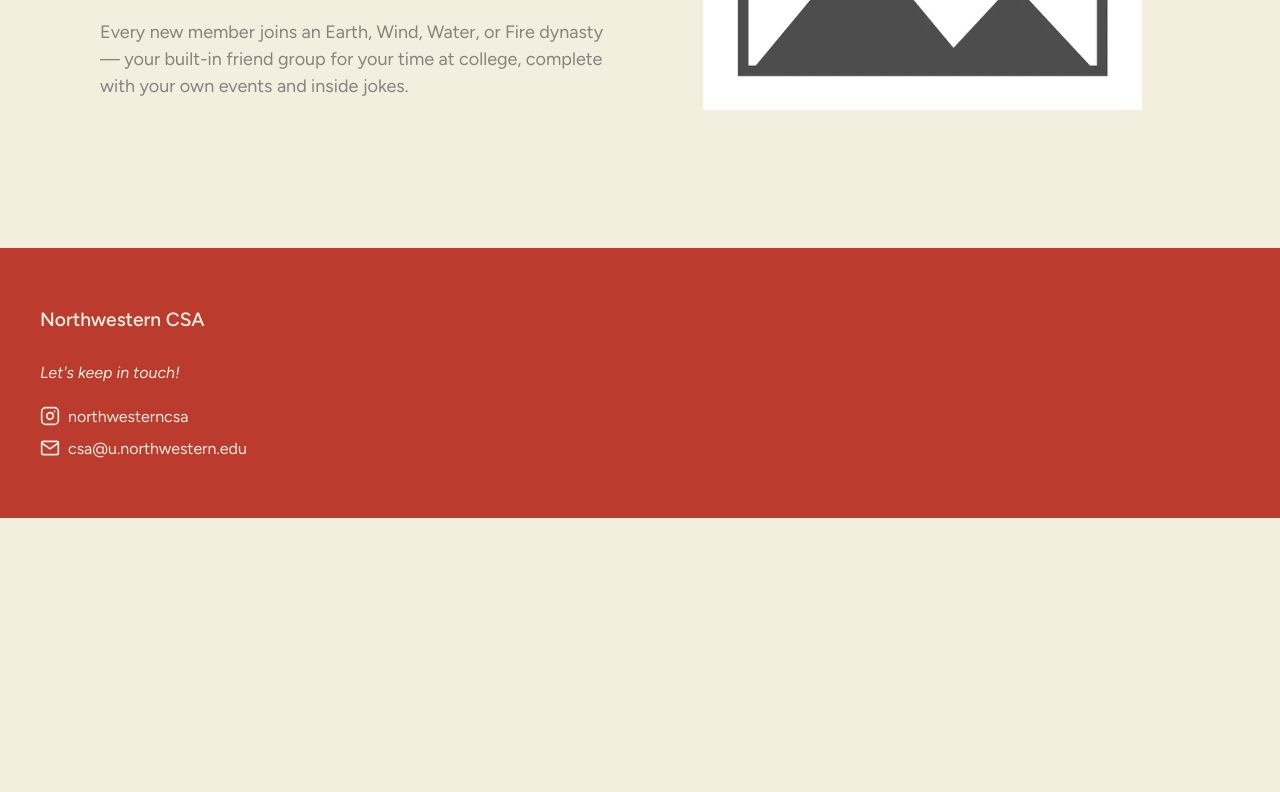
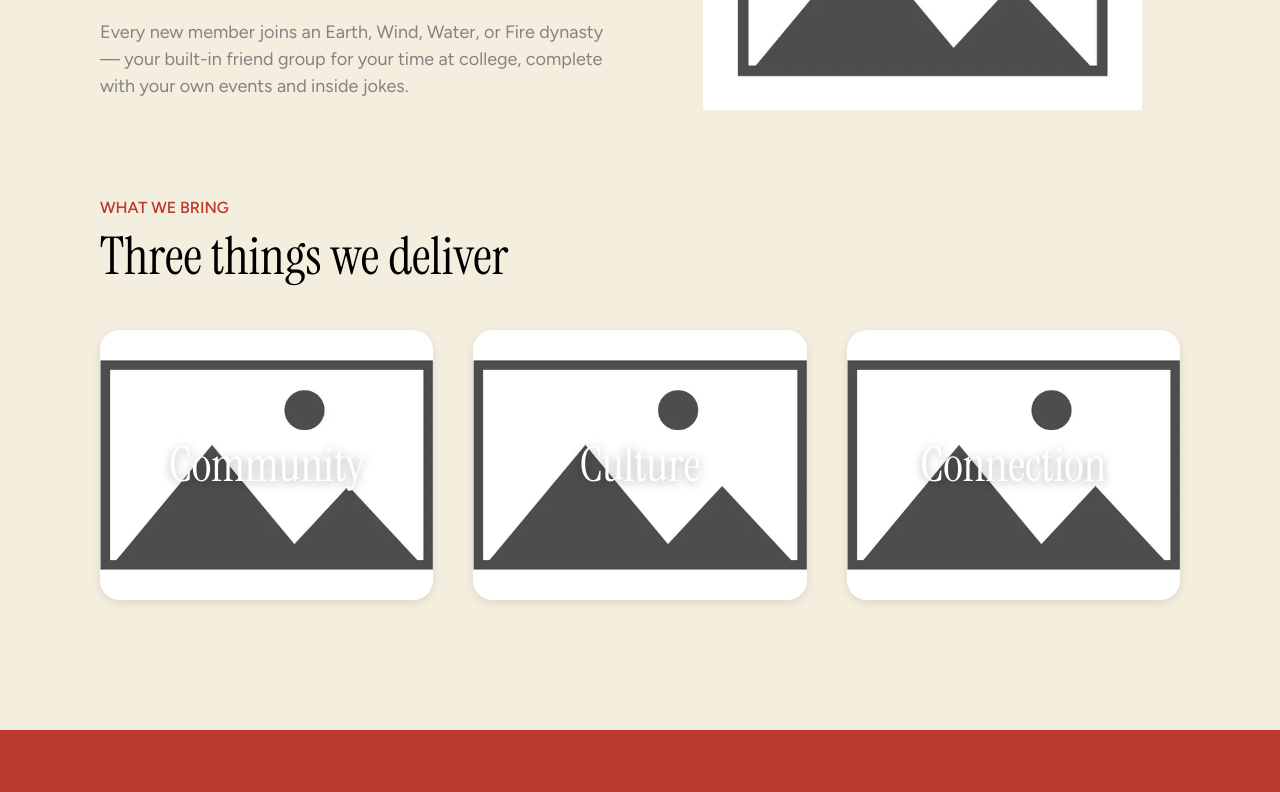
Before and after one commit to ariashi15/csa-website, a React (Vite) app: page /about in a window 1280 px wide. Shown: the part 382-1174 px from the top of the page. Before the commit the page ends 900 px from the top, so only its background shows below. Built offline with nearby package versions, Linux system fonts and the light colour scheme.

Commit message:
about section 2

```diff
--- a/src/pages/About.css
+++ b/src/pages/About.css
@@ -0,0 +1,44 @@
+.about-features {
+  margin-top: 80px;
+}
+
+.about-features__images-container {
+  display: flex;
+  justify-content: space-between;
+  gap: 40px;
+  margin: 40px 0;
+}
+
+.about-feature-card {
+  position: relative;
+  flex: 1;
+  border-radius: 20px;
+  overflow: hidden;
+  box-shadow: 0 3px 8px rgb(33 31 27 / 10%);
+}
+
+.about-feature-card img {
+  width: 100%;
+  height: 270px;
+  object-fit: cover;
+  display: block;
+}
+
+.about-feature-card__label {
+  position: absolute;
+  left: 50%;
+  top: 50%;
+  transform: translate(-50%, -50%);
+  color: #fff;
+  font-family: var(--font-title);
+  font-size: 48px;
+  line-height: 1;
+  font-weight: 400;
+  text-shadow: 0 2px 10px rgb(0 0 0 / 35%);
+}
+
+@media (max-width: 900px) {
+  .about-features__images-container {
+    flex-direction: column;
+  }
+}
--- a/src/pages/About.jsx
+++ b/src/pages/About.jsx
@@ -1,3 +1,4 @@
+import "./About.css";
 import SectionHeader from "../components/SectionHeader";
 import emptyImage from "../assets/images/empty-image.png";
 
@@ -6,11 +7,24 @@ const aboutText = [
   "Every new member joins an Earth, Wind, Water, or Fire dynasty — your built-in friend group for your time at college, complete with your own events and inside jokes.",
 ];
 
+function AboutFeatureCard({ label }) {
+  return (
+    <article className="about-feature-card">
+      <img src={emptyImage} alt={label} />
+      <div className="about-feature-card__label">{label}</div>
+    </article>
+  );
+}
+
 function About() {
   return (
+    <>
       <section className="two-col-section">
         <div className="section-col">
-        <SectionHeader title="Not just a club — a family" subtitle="About Us" />
+          <SectionHeader
+            title="Not just a club — a family"
+            subtitle="About Us"
+          />
           <p>{aboutText[0]}</p>
           <p>{aboutText[1]}</p>
         </div>
@@ -18,6 +32,19 @@ function About() {
           <img src={emptyImage} alt="CSA community" />
         </div>
       </section>
+
+      <section className="about-features">
+        <SectionHeader
+          title="Three things we deliver"
+          subtitle="What we bring"
+        />
+        <div className="about-features__images-container">
+          <AboutFeatureCard label="Community" />
+          <AboutFeatureCard label="Culture" />
+          <AboutFeatureCard label="Connection" />
+        </div>
+      </section>
+    </>
   );
 }
 
```
Lines whose indentation alone changed are shown as unchanged.
